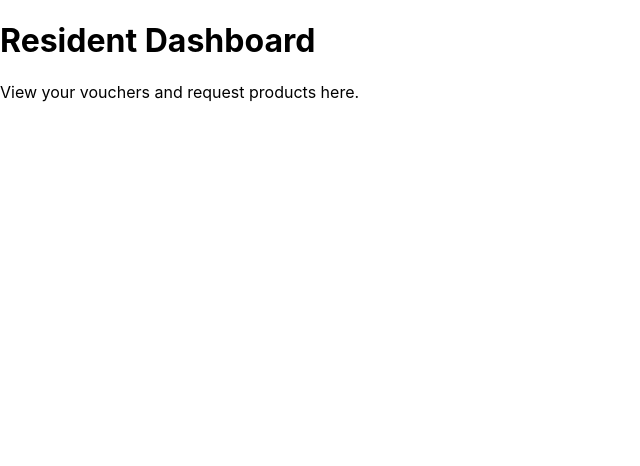
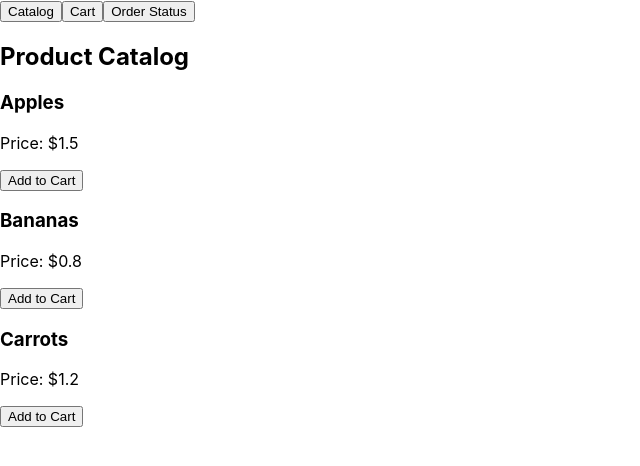
Before and after one commit to Teddayz/hack4good, a React (Create React App) app: page /resident in a window 1280 px wide. Shown: the top 466 px of the page, without its empty margins (0-640 px from the left). Built offline with nearby package versions, Linux system fonts and the light colour scheme.

Commit message:
Update: Fake database

```diff
--- /dev/null
+++ b/db.json
@@ -0,0 +1,54 @@
+{
+  "products": [
+    {
+      "id": "1",
+      "name": "Apples",
+      "price": 1.5
+    },
+    {
+      "id": "2",
+      "name": "Bananas",
+      "price": 0.8
+    },
+    {
+      "id": "3",
+      "name": "Carrots",
+      "price": 1.2
+    }
+  ],
+  "requests": [
+    {
+      "id": "1",
+      "resident": "John Doe",
+      "items": [
+        {
+          "name": "Apples",
+          "quantity": 2
+        }
+      ],
+      "status": "Pending"
+    },
+    {
+      "id": "2",
+      "resident": "Jane Smith",
+      "items": [
+        {
+          "name": "Bananas",
+          "quantity": 3
+        }
+      ],
+      "status": "Pending"
+    },
+    {
+      "id": "675c",
+      "resident": "John Doe",
+      "items": [
+        {
+          "name": "Apples",
+          "quantity": 2
+        }
+      ],
+      "status": "Pending"
+    }
+  ]
+}
--- a/src/components/AdminDashboard.js
+++ b/src/components/AdminDashboard.js
@@ -1,8 +1,48 @@
+import React, { useEffect, useState } from "react";
+
 function AdminDashboard() {
+  const [requests, setRequests] = useState([]);
+  const [products, setProducts] = useState([]);
+
+  // Fetch requests and products on component load
+  useEffect(() => {
+    fetch("http://localhost:5001/requests")
+      .then((response) => response.json())
+      .then((data) => setRequests(data))
+      .catch((error) => console.error("Error fetching requests:", error));
+
+    fetch("http://localhost:5001/products")
+      .then((response) => response.json())
+      .then((data) => setProducts(data))
+      .catch((error) => console.error("Error fetching products:", error));
+  }, []);
+
   return (
     <div>
       <h1>Admin Dashboard</h1>
-        <p>Manage users, inventory, and requests here.</p>
+      <section>
+        <h2>Resident Requests</h2>
+        <ul>
+          {requests.map((request) => (
+            <li key={request.id}>
+              <strong>{request.resident}</strong>:{" "}
+              {request.items.map((item) => `${item.name} (x${item.quantity})`).join(", ")}
+              - <em>{request.status}</em>
+            </li>
+          ))}
+        </ul>
+      </section>
+      <section>
+        <h2>Product Management</h2>
+        <ul>
+          {products.map((product) => (
+            <li key={product.id}>
+              {product.name} (${product.price})
+            </li>
+          ))}
+        </ul>
+        {/* Add functionality for adding/updating products */}
+      </section>
     </div>
   );
 }
--- /dev/null
+++ b/src/components/Cart.js
@@ -0,0 +1,57 @@
+import React from "react";
+
+function Cart({ cartItems, removeFromCart, submitOrder }) {
+  const handleSubmitOrder = async () => {
+    try {
+      const newRequest = {
+        resident: "John Doe", // This should come from your auth/user state
+        items: cartItems.map(item => ({
+          name: item.name,
+          quantity: item.quantity
+        })),
+        status: "Pending"
+      };
+
+      const response = await fetch('http://localhost:3001/requests', {
+        method: 'POST',
+        headers: {
+          'Content-Type': 'application/json',
+        },
+        body: JSON.stringify(newRequest)
+      });
+
+      if (response.ok) {
+        alert('Order submitted successfully!');
+        // Clear cart or redirect user
+      } else {
+        alert('Failed to submit order');
+      }
+    } catch (error) {
+      console.error('Error submitting order:', error);
+      alert('Error submitting order');
+    }
+  };
+
+  return (
+    <div>
+      <h2>Your Cart</h2>
+      {cartItems.length === 0 ? (
+        <p>Your cart is empty.</p>
+      ) : (
+        <ul>
+          {cartItems.map((item) => (
+            <li key={item.id}>
+              {item.name} (x{item.quantity})
+              <button onClick={() => removeFromCart(item.id)}>Remove</button>
+            </li>
+          ))}
+        </ul>
+      )}
+      {cartItems.length > 0 && (
+        <button onClick={handleSubmitOrder}>Place Order</button>
+      )}
+    </div>
+  );
+}
+
+export default Cart;
--- /dev/null
+++ b/src/components/OrderStatus.js
@@ -0,0 +1,42 @@
+import React, { useState, useEffect } from "react";
+
+function OrderStatus() {
+  const [orders, setOrders] = useState([
+    { id: 1, status: "Pending", estimatedTime: null },
+    { id: 2, status: "Pending", estimatedTime: null },
+  ]);
+
+  // Simulate fetching updates from the admin
+  useEffect(() => {
+    const interval = setInterval(() => {
+      // Mocking admin updates
+      const updatedOrders = orders.map((order) =>
+        order.id === 1
+          ? { ...order, status: "Approved", estimatedTime: "30 minutes" }
+          : order
+      );
+      setOrders(updatedOrders);
+    }, 5000); // Update every 5 seconds
+
+    return () => clearInterval(interval);
+  }, [orders]);
+
+  return (
+    <div>
+      <h2>Order Status</h2>
+      {orders.length === 0 ? (
+        <p>You have no orders yet.</p>
+      ) : (
+        orders.map((order) => (
+          <div key={order.id} style={{ border: "1px solid gray", margin: "10px", padding: "10px" }}>
+            <p>Order ID: {order.id}</p>
+            <p>Status: {order.status}</p>
+            {order.estimatedTime && <p>Estimated Time: {order.estimatedTime}</p>}
+          </div>
+        ))
+      )}
+    </div>
+  );
+}
+
+export default OrderStatus;
--- /dev/null
+++ b/src/components/ProductCatalog.js
@@ -0,0 +1,26 @@
+import React from "react";
+
+const dummyProducts = [
+  { id: 1, name: "Apples", price: 1.5 },
+  { id: 2, name: "Bananas", price: 0.8 },
+  { id: 3, name: "Carrots", price: 1.2 },
+];
+
+function ProductCatalog({ addToCart }) {
+  return (
+    <div>
+      <h2>Product Catalog</h2>
+      <div>
+        {dummyProducts.map((product) => (
+          <div key={product.id}>
+            <h3>{product.name}</h3>
+            <p>Price: ${product.price}</p>
+            <button onClick={() => addToCart(product)}>Add to Cart</button>
+          </div>
+        ))}
+      </div>
+    </div>
+  );
+}
+
+export default ProductCatalog;
--- a/src/components/ResidentDashboard.js
+++ b/src/components/ResidentDashboard.js
@@ -1,8 +1,83 @@
+import React, { useState } from "react";
+import ProductCatalog from "./ProductCatalog";
+import Cart from "./Cart";
+import OrderStatus from "./OrderStatus";
+
 function ResidentDashboard() {
+  const [currentTab, setCurrentTab] = useState("catalog"); // Tracks the active tab
+  const [cartItems, setCartItems] = useState([]); // Tracks items added to the cart
+
+  // Adds a product to the cart
+  const addToCart = (product) => {
+    const existingProduct = cartItems.find((item) => item.id === product.id);
+    if (existingProduct) {
+      setCartItems(
+        cartItems.map((item) =>
+          item.id === product.id
+            ? { ...item, quantity: item.quantity + 1 }
+            : item
+        )
+      );
+    } else {
+      setCartItems([...cartItems, { ...product, quantity: 1 }]);
+    }
+  };
+
+  // Removes an item from the cart
+  const removeFromCart = (productId) => {
+    setCartItems(cartItems.filter((item) => item.id !== productId));
+  };
+
+  // Submits the cart as an order
+  const submitOrder = () => {
+    const order = {
+      resident: "John Doe", // Replace with dynamic resident information if available
+      items: cartItems.map((item) => ({
+        name: item.name,
+        quantity: item.quantity,
+      })),
+      status: "Pending",
+    };
+
+    fetch("http://localhost:3000/requests", {
+      method: "POST",
+      headers: { "Content-Type": "application/json" },
+      body: JSON.stringify(order),
+    })
+      .then((response) => {
+        if (response.ok) {
+          alert("Order submitted successfully!");
+          setCartItems([]); // Clear the cart
+          setCurrentTab("status"); // Navigate to the Order Status tab
+        } else {
+          alert("Failed to submit order. Please try again.");
+        }
+      })
+      .catch((error) => {
+        console.error("Error submitting order:", error);
+        alert("Error submitting order. Please try again.");
+      });
+  };
+
   return (
     <div>
-        <h1>Resident Dashboard</h1>
-        <p>View your vouchers and request products here.</p>
+      <nav>
+        <button onClick={() => setCurrentTab("catalog")}>Catalog</button>
+        <button onClick={() => setCurrentTab("cart")}>Cart</button>
+        <button onClick={() => setCurrentTab("status")}>Order Status</button>
+      </nav>
+
+      <main>
+        {currentTab === "catalog" && <ProductCatalog addToCart={addToCart} />}
+        {currentTab === "cart" && (
+          <Cart
+            cartItems={cartItems}
+            removeFromCart={removeFromCart}
+            submitOrder={submitOrder}
+          />
+        )}
+        {currentTab === "status" && <OrderStatus />}
+      </main>
     </div>
   );
 }
```
Also changed, not shown: 1 other file (tests, documents, lock files or other folders). Lines whose indentation alone changed are shown as unchanged.
